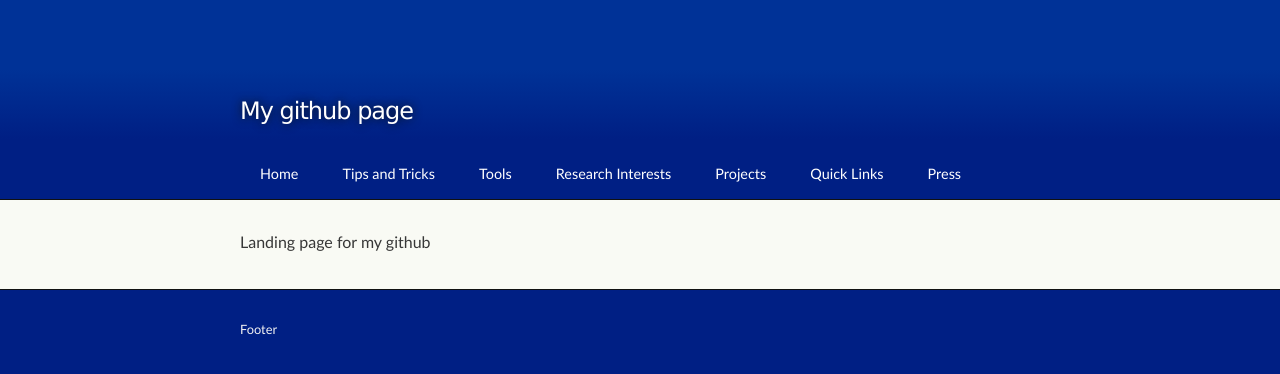
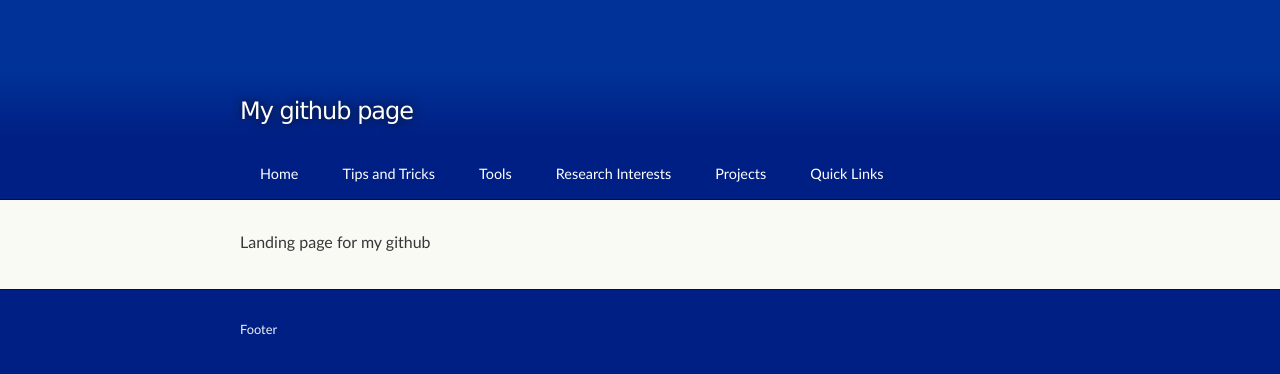
Before and after one commit to bmolnar/bmolnar.github.io, a Jekyll site: the page built from index.md, in a window 1280 px wide. Shown: the top 374 px of the page. Built offline with Jekyll 4.4.1, drawn with Linux system fonts in a browser that asks for light colours.

Commit message:
Removing Press item on navbar

```diff
--- a/_data/navbar.yml
+++ b/_data/navbar.yml
@@ -42,6 +42,3 @@
     - text: ROS2
       url: https://github.com/ros2/
       external: true
-
-- text: Press
-  url: /press.html
```
